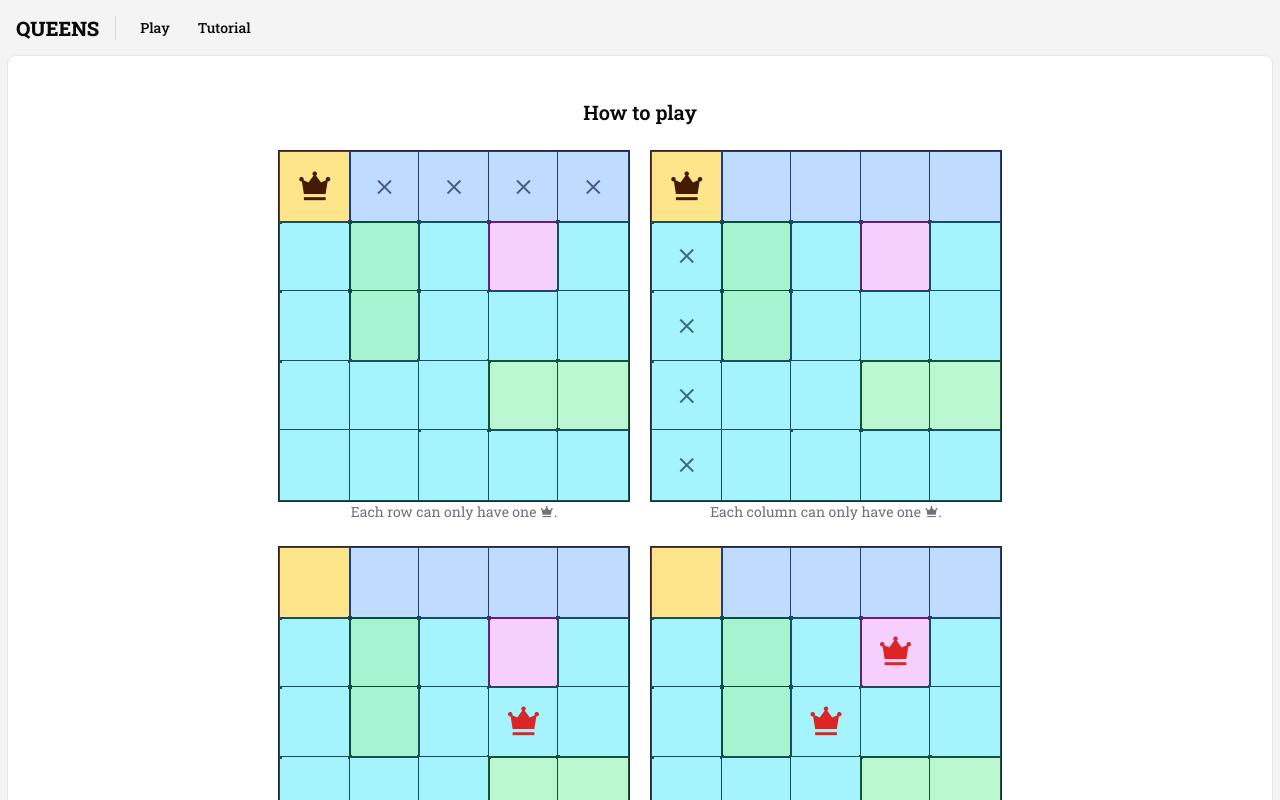
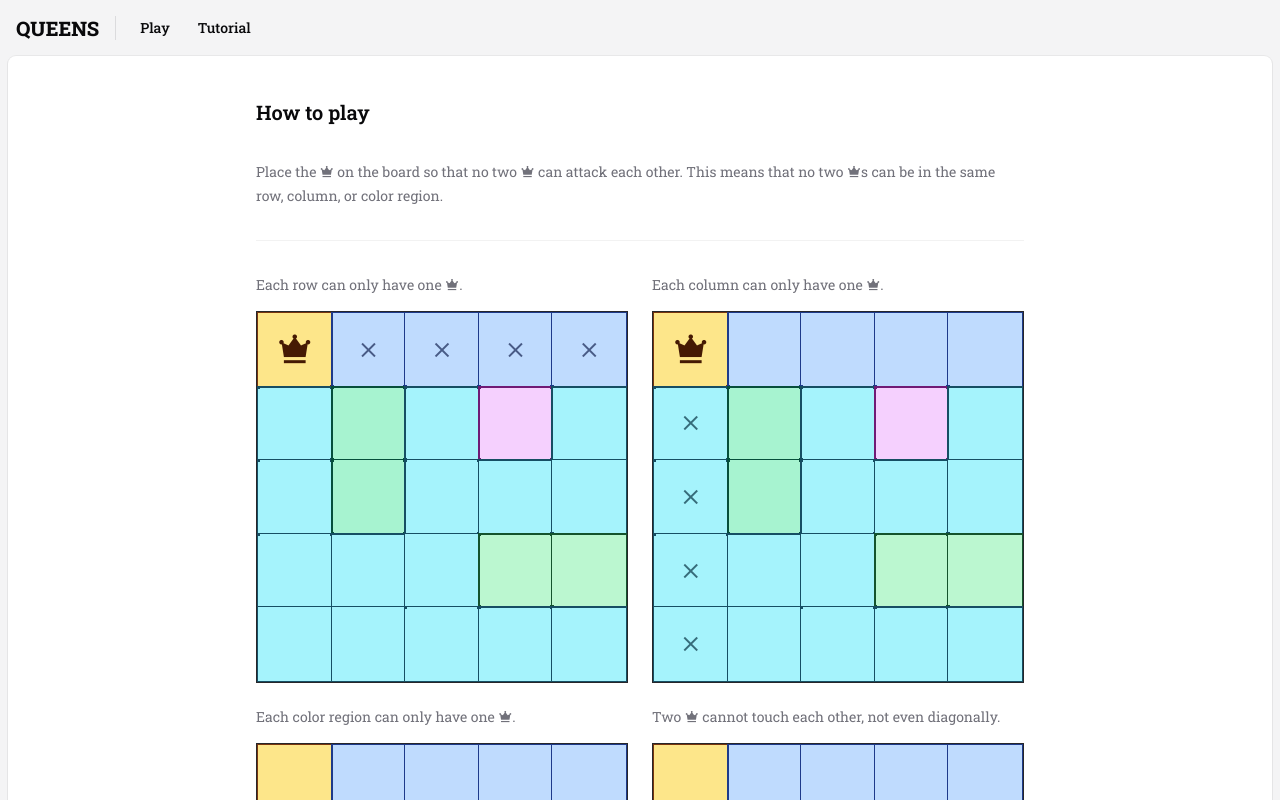
Before and after one commit to cloudyyoung/games, a React (Vite) app: page /tutorial in a window 1280 px wide. Shown: the top 800 px of the page. Built offline with nearby package versions, Linux system fonts and the light colour scheme.

Commit message:
Change tutorial layout

```diff
--- a/src/components/example.tsx
+++ b/src/components/example.tsx
@@ -7,7 +7,7 @@ export interface ExampleGridProps {
 
 const ExampleGrid = ({ slots }: ExampleGridProps) => {
   return (
-    <div className="outline outline-[2.8px] outline-zinc-800 dark:outline-zinc-600">
+    <div className="outline outline-[2.8px] outline-zinc-800 dark:outline-zinc-600 max-md:max-w-64 m-0.5">
       <div className="grid gap-0 grid-cols-5 ">
         {
           slots.map((slot, i) => (
--- a/src/pages/play.tsx
+++ b/src/pages/play.tsx
@@ -6,7 +6,7 @@ import { SlotsType, SlotType } from "../types/slot"
 import { checkQueensSlots, generateSlots, toggleCrossed } from "../utils/helpers"
 import { SIZE_BOARD, SIZE_N } from "../utils/constants"
 import { Slot } from "../components/slot"
-import { Link } from "../components/link"
+import { Text, TextLink } from "../components/text"
 
 export const Play = () => {
   const [slots, setSlots] = useState<SlotsType>([])
@@ -90,9 +90,9 @@ export const Play = () => {
           <svg xmlns="http://www.w3.org/2000/svg" className="h-px w-full" fill="none"><defs><pattern id=":S2:" patternUnits="userSpaceOnUse" width="16" height="1"><line className="stroke-zinc-950 dark:stroke-white" x1="0" x2="16" y1="0.5" y2="0.5" strokeDasharray="2 2" strokeWidth="1.5" strokeOpacity="0.1" strokeLinejoin="round"></line></pattern></defs><rect width="100%" height="100%" fill="url(#:S2:)"></rect></svg>
         </div>
 
-        <div>
-          Don't know how to play? <Link href="/tutorial" className="underline">Check the tutorial</Link>
-        </div>
+        <Text>
+          Don't know how to play? <TextLink href="/tutorial">Check the tutorial</TextLink>
+        </Text>
       </div>
     </>
   )
--- a/src/pages/tutorial.tsx
+++ b/src/pages/tutorial.tsx
@@ -4,33 +4,38 @@ import { Heading } from "../components/heading"
 import Queen from "../components/queen"
 import ExampleGrid from "../components/example"
 import { EACH_COLOR_REGION_EXAMPLE, EACH_COLUMN_EXAMPLE, EACH_ROW_EXAMPLE, QUEENS_TOUCHING_EXAMPLE } from "../utils/examples"
+import { Divider } from "../components/divider"
 
 const Tutorial = () => {
   return (
-    <div className="text-center">
+    <div className="space-y-8">
       <Heading>How to play</Heading>
-      <div className="p-6">
-        <div className="grid grid-cols-2 grid-rows-2 gap-x-6 gap-y-0">
-          <div>
+      <Text>
+        Place the <Queen /> on the board so that no two <Queen /> can attack each other.
+        This means that no two <Queen />s can be in the same row, column, or color region.
+      </Text>
+
+      <Divider soft />
+
+      <div className="grid lg:grid-cols-2 grid-rows-2 gap-6">
+        <div className="space-y-4">
+          <Text>Each row can only have one <Queen />.</Text>
           <ExampleGrid slots={EACH_ROW_EXAMPLE} />
-            <Text>Each row can only have one <Queen />.</Text>
         </div>
 
-          <div>
+        <div className="space-y-4">
+          <Text>Each column can only have one <Queen />.</Text>
           <ExampleGrid slots={EACH_COLUMN_EXAMPLE} />
-            <Text>Each column can only have one <Queen />.</Text>
         </div>
 
-
-          <div>
+        <div className="space-y-4">
+          <Text>Each color region can only have one <Queen />.</Text>
           <ExampleGrid slots={EACH_COLOR_REGION_EXAMPLE} />
-            <Text>Each color region can only have one <Queen />.</Text>
         </div>
 
-          <div>
+        <div className="space-y-4">
+          <Text>Two <Queen /> cannot touch each other, not even diagonally.</Text>
           <ExampleGrid slots={QUEENS_TOUCHING_EXAMPLE} />
-            <Text>Two <Queen /> cannot touch each other, not even diagonally.</Text>
-          </div>
         </div>
       </div>
     </div>
```
Lines whose indentation alone changed are shown as unchanged.
